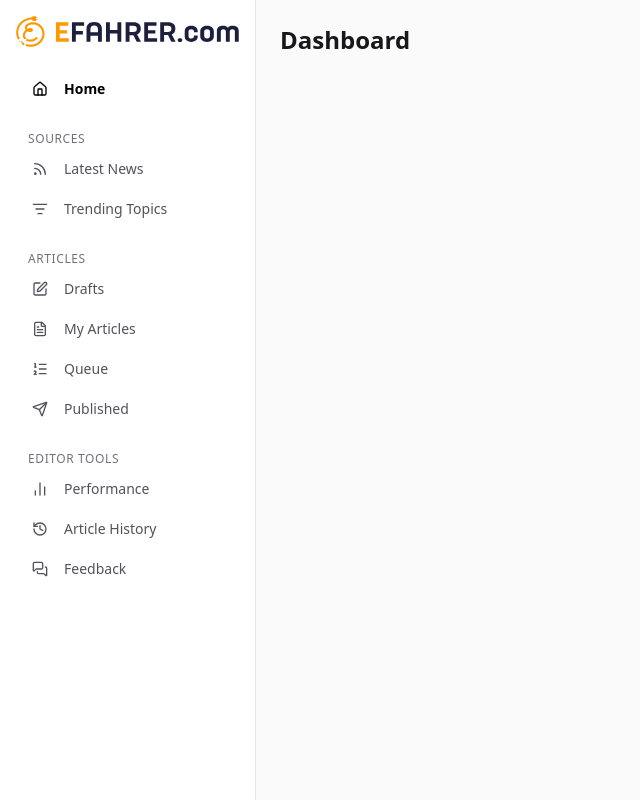
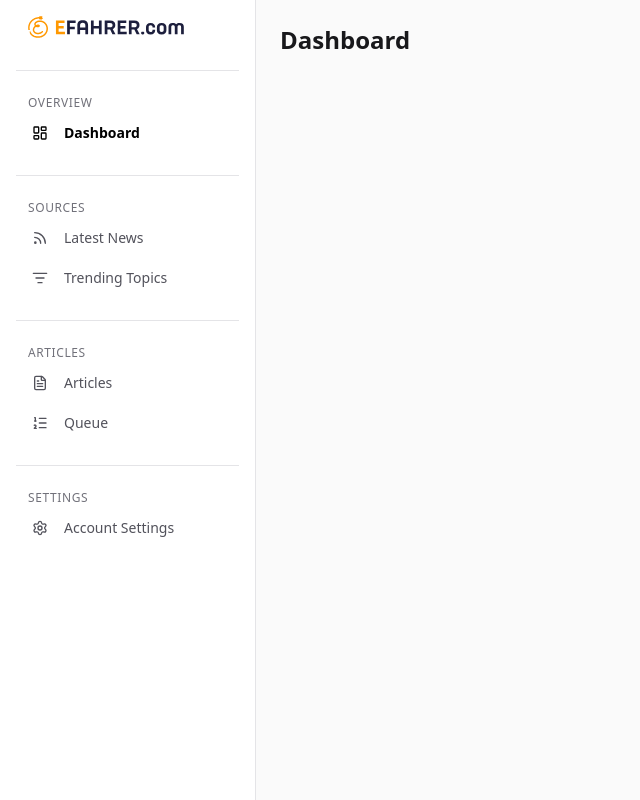
Before and after one commit to feresessafi/EVoke, a Nuxt app in the folder frontend/: page / in a window 1280 px wide. Shown: the whole page, without its empty margins (0-640 px from the left). Built offline with nearby package versions, Linux system fonts and the light colour scheme.

Commit message:
sidebar and logo refinements

```diff
--- a/frontend/components/AppLogo.vue
+++ b/frontend/components/AppLogo.vue
@@ -1,11 +1,15 @@
 <template>
   <div class="relative">
     <!-- Logo SVG -->
-    <img src="/logo.svg" alt="efahrer logo" class="w-full minus 20% h-full minus 20%" />
+    <img
+      src="/logo.svg"
+      alt="efahrer logo"
+      class="w-[70%] h-full ml-3"
+    />
 
     <!-- AI Text -->
     <span
-      class="absolute -bottom-1 -left-1 text-[10px] font-bold text-white bg-primary px-1 rounded-sm"
+      class="absolute -bottom-1 -left-1 text-[10px] font-bold text-white bg-primary px-1 rounded-sm ml-1"
     >
       AI
     </span>
--- a/frontend/components/AppSidebar.vue
+++ b/frontend/components/AppSidebar.vue
@@ -3,15 +3,29 @@
     class="w-64 border-r border-zinc-200 dark:border-zinc-800 bg-white dark:bg-zinc-900"
   >
     <div class="p-4 space-y-6">
-      <div class="flex items-center space-x-3">
+      <!-- Logo -->
+      <div class="flex items-center space-x-3 pb-2">
         <AppLogo />
       </div>
 
+      <!-- Thin Divider -->
+      <div class="border-t border-zinc-200 dark:border-zinc-800 my-2" />
+
       <!-- Home -->
-      <Button variant="ghost" class="w-full font-semibold justify-start">
-        <Home class="mr-2 stroke-2" />
-        Home
-      </Button>
+      <div class="space-y-1">
+        <h3
+          class="px-3 text-xs font-medium text-zinc-500 dark:text-zinc-400 uppercase tracking-wider"
+        >
+          Overview
+        </h3>
+        <Button variant="ghost" class="w-full font-semibold justify-start">
+          <LayoutDashboard class="mr-2 stroke-2" />
+          Dashboard
+        </Button>
+      </div>
+
+      <!-- Thin Divider -->
+      <div class="border-t border-zinc-200 dark:border-zinc-800 my-2" />
 
       <!-- Sources & Topics -->
       <div class="space-y-1">
@@ -31,6 +45,9 @@
         </Button>
       </div>
 
+      <!-- Thin Divider -->
+      <div class="border-t border-zinc-200 dark:border-zinc-800 my-2" />
+
       <!-- Article Management -->
       <div class="space-y-1">
         <h3
@@ -49,20 +66,23 @@
         </Button>
       </div>
 
-      <!-- Editor Tools -->
+      <!-- Thin Divider -->
+      <div class="border-t border-zinc-200 dark:border-zinc-800 my-2" />
+
+      <!-- Settings -->
       <div class="space-y-1">
         <h3
           class="px-3 text-xs font-medium text-zinc-500 dark:text-zinc-400 uppercase tracking-wider"
         >
-          Editor Tools
+          Settings
         </h3>
         <Button
-          v-for="item in editorItems"
+          v-for="item in settingsItems"
           :key="item.name"
           variant="ghost"
           class="w-full justify-start text-zinc-600 dark:text-zinc-400 hover:text-zinc-900 dark:hover:text-zinc-100"
         >
-          <component :is="item.icon" class="mr-2 h-4 w-4" />
+          <component :is="item.icon" class="mr-2 stroke-2" />
           {{ item.name }}
         </Button>
       </div>
@@ -86,29 +106,23 @@ import {
   BarChart2,
   Home,
   ListOrdered,
+  Settings,
+  LayoutDashboard,
 } from "lucide-vue-next";
 
 const IconNews = Newspaper;
 
-// News sources and topic management
 const sourceItems = [
   { name: "Latest News", icon: Rss },
   { name: "Trending Topics", icon: ListFilter },
 ];
 
-// Article workflow
 const articleItems = [
-  { name: "Drafts", icon: PenSquare },
-  { name: "My Articles", icon: FileText },
+  { name: "Articles", icon: FileText }, // Single combined page
   { name: "Queue", icon: ListOrdered },
-  { name: "Published", icon: Send },
-
 ];
 
-// AI assistance tools for editors
-const editorItems = [
-  { name: "Performance", icon: BarChart2 },
-  { name: "Article History", icon: History },
-  { name: "Feedback", icon: MessagesSquare },
+const settingsItems = [
+  { name: "Account Settings", icon: Settings },
 ];
 </script>
```
